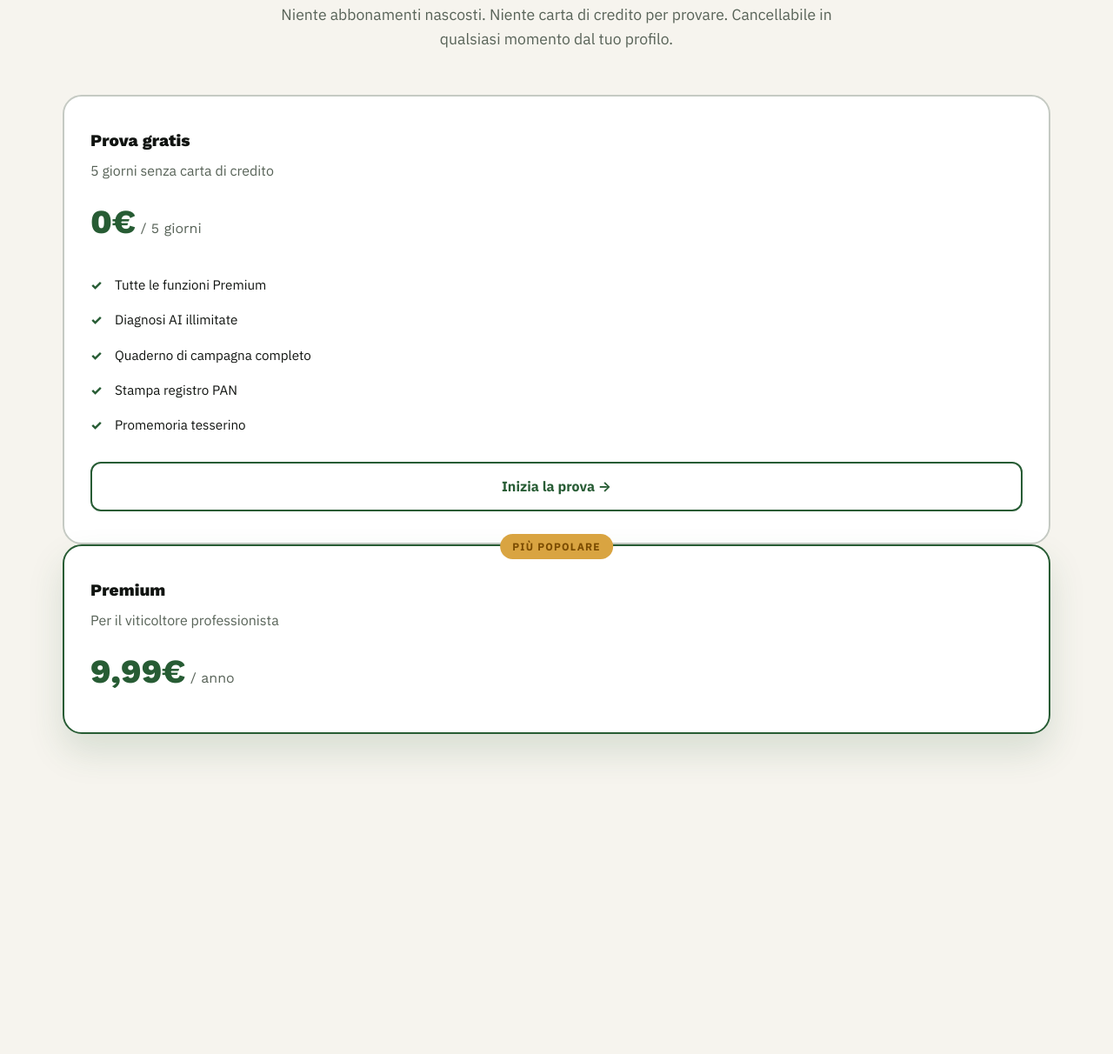
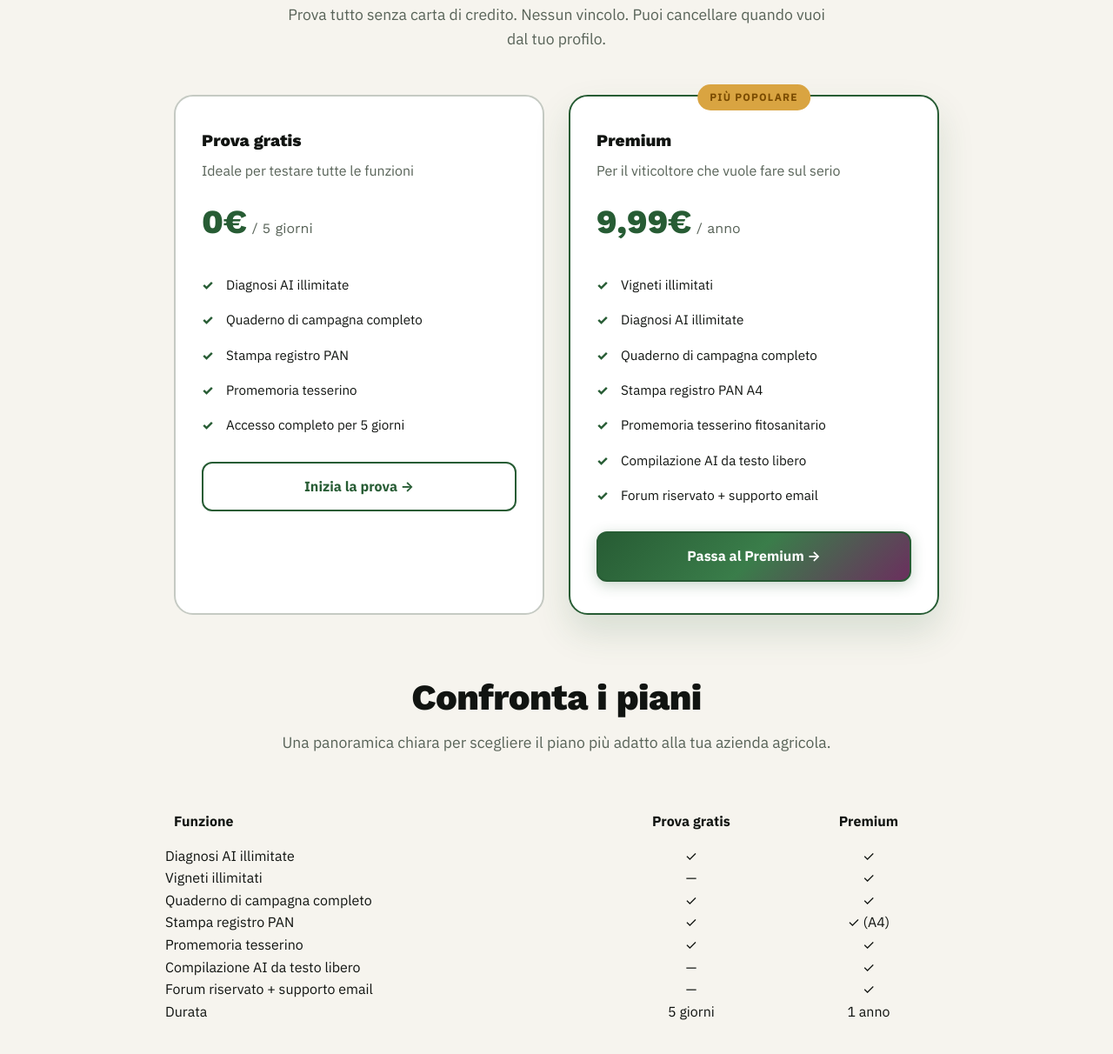
Before and after one commit to luciano0871ls-wq/vigneto-sito1, a plain HTML site: page prezzi.html in a window 1280 px wide. Shown: the part 244-1456 px from the top of the page at 87% size. Before the commit the page ends 1168 px from the top, so only its background shows below. Drawn offline with nearby package versions, Linux system fonts and the light colour scheme.

Commit message:
Update prezzi.html

```diff
--- a/prezzi.html
+++ b/prezzi.html
@@ -4,11 +4,12 @@
 <meta charset="UTF-8">
 <meta name="viewport" content="width=device-width, initial-scale=1.0">
 <title>Prezzi · Il Mio Vigneto · 9,99€/anno</title>
-<meta name="description" content="Free per provare, Premium a 9,99€/anno. Meno di 1€ al mese. Cancellabile quando vuoi.">
+<meta name="description" content="Prova gratis 5 giorni senza carta. Premium a 9,99€/anno. Diagnosi AI illimitate, quaderno PAN, tesserino e molto altro.">
 <link rel="preconnect" href="https://fonts.googleapis.com">
 <link href="https://fonts.googleapis.com/css2?family=Work+Sans:wght@400;600;700;800&family=IBM+Plex+Sans:wght@400;500;600;700&display=swap" rel="stylesheet">
 <link rel="stylesheet" href="style.css">
 </head>
+
 <body>
 
 <header class="site-header">
@@ -31,29 +32,84 @@
 
 <section class="section">
   <div class="container">
+
     <div class="section-title">
       <span class="eyebrow">Prezzi semplici</span>
-      <h2>Scegli il tuo piano</h2>
-      <p>Niente abbonamenti nascosti. Niente carta di credito per provare. Cancellabile in qualsiasi momento dal tuo profilo.</p>
+      <h2>Scegli il piano giusto per la tua vigna</h2>
+      <p>Prova tutto senza carta di credito. Nessun vincolo. Puoi cancellare quando vuoi dal tuo profilo.</p>
     </div>
 
+    <!-- ============================
+         CARTE DEI PIANI
+    ============================ -->
+    <div class="pricing">
+
+      <!-- FREE -->
       <div class="price-card">
         <div class="price-name">Prova gratis</div>
-  <p>5 giorni senza carta di credito</p>
+        <p>Ideale per testare tutte le funzioni</p>
         <div class="price-amount">0€<small> / 5 giorni</small></div>
+
         <ul class="price-list">
-    <li>Tutte le funzioni Premium</li>
           <li>Diagnosi AI illimitate</li>
           <li>Quaderno di campagna completo</li>
           <li>Stampa registro PAN</li>
           <li>Promemoria tesserino</li>
+          <li>Accesso completo per 5 giorni</li>
         </ul>
-  <a href="https://app-vigna.vercel.app" class="btn btn-secondary" style="width: 100%;">Inizia la prova →</a>
+
+        <a href="https://app-vigna.vercel.app" class="btn btn-secondary" style="width:100%;">Inizia la prova →</a>
       </div>
 
+      <!-- PREMIUM -->
       <div class="price-card featured">
         <div class="price-name">Premium</div>
-        <p>Per il viticoltore professionista</p>
+        <p>Per il viticoltore che vuole fare sul serio</p>
 
-        <!-- 🔥 NUOVO PREZZO ANNUALE -->
         <div class="price-amount">9,99€<small> / anno</small></div>
+
+        <ul class="price-list">
+          <li>Vigneti illimitati</li>
+          <li>Diagnosi AI illimitate</li>
+          <li>Quaderno di campagna completo</li>
+          <li>Stampa registro PAN A4</li>
+          <li>Promemoria tesserino fitosanitario</li>
+          <li>Compilazione AI da testo libero</li>
+          <li>Forum riservato + supporto email</li>
+        </ul>
+
+        <a href="https://app-vigna.vercel.app" class="btn btn-primary" style="width:100%;">Passa al Premium →</a>
+      </div>
+
+    </div>
+
+    <!-- ============================
+         TABELLA COMPARATIVA
+    ============================ -->
+    <div class="section-title" style="margin-top:70px;">
+      <h2>Confronta i piani</h2>
+      <p>Una panoramica chiara per scegliere il piano più adatto alla tua azienda agricola.</p>
+    </div>
+
+    <table style="width:100%; border-collapse:collapse; margin:0 auto; max-width:900px; font-size:1rem;">
+      <tr>
+        <th style="text-align:left; padding:14px 10px;">Funzione</th>
+        <th style="text-align:center; padding:14px 10px;">Prova gratis</th>
+        <th style="text-align:center; padding:14px 10px;">Premium</th>
+      </tr>
+
+      <tr><td>Diagnosi AI illimitate</td><td style="text-align:center;">✓</td><td style="text-align:center;">✓</td></tr>
+      <tr><td>Vigneti illimitati</td><td style="text-align:center;">—</td><td style="text-align:center;">✓</td></tr>
+      <tr><td>Quaderno di campagna completo</td><td style="text-align:center;">✓</td><td style="text-align:center;">✓</td></tr>
+      <tr><td>Stampa registro PAN</td><td style="text-align:center;">✓</td><td style="text-align:center;">✓ (A4)</td></tr>
+      <tr><td>Promemoria tesserino</td><td style="text-align:center;">✓</td><td style="text-align:center;">✓</td></tr>
+      <tr><td>Compilazione AI da testo libero</td><td style="text-align:center;">—</td><td style="text-align:center;">✓</td></tr>
+      <tr><td>Forum riservato + supporto email</td><td style="text-align:center;">—</td><td style="text-align:center;">✓</td></tr>
+      <tr><td>Durata</td><td style="text-align:center;">5 giorni</td><td style="text-align:center;">1 anno</td></tr>
+    </table>
+
+  </div>
+</section>
+
+</body>
+</html>
```
Lines whose indentation alone changed are shown as unchanged.
